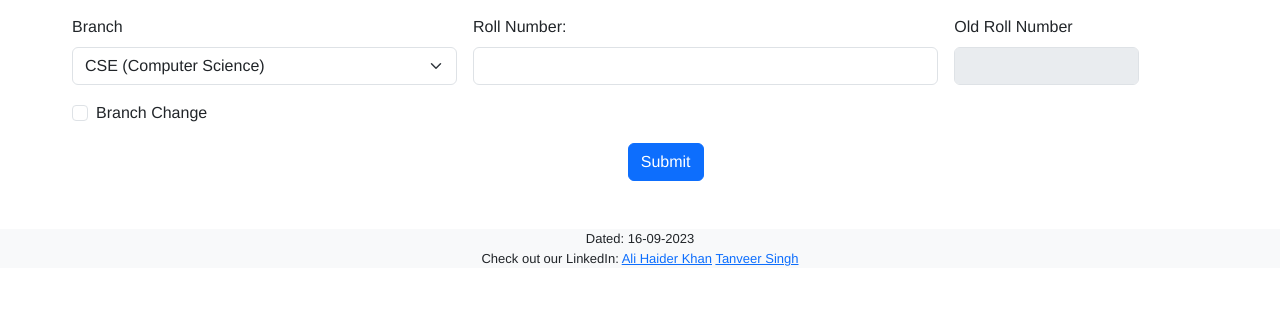
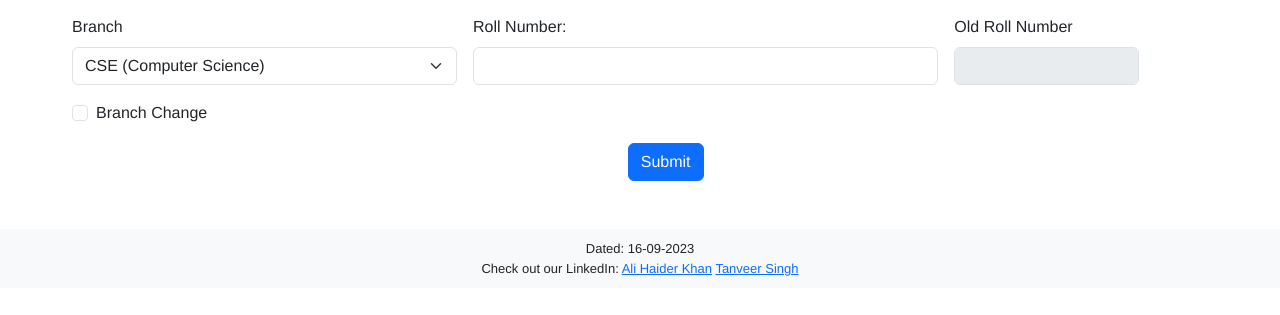
Before and after one commit to ahkhaider-10/UcoeResults, a plain HTML site: page index.html in a window 1280 px wide. Shown: the part 123-438 px from the top of the page. Drawn offline with nearby package versions, Linux system fonts and the light colour scheme.

Commit message:
Update style.css

```diff
--- a/style.css
+++ b/style.css
@@ -25,7 +25,15 @@ table {
 
 th,
 td {
-    border: 2px solid black;
+    border: 2px solid gray;
     padding: 4px;
     text-align: center;
 }
+
+footer {
+    background-color: #f8f9fa;
+    font-size: small;
+    margin-top: auto !important;
+    padding: 10px 0 !important;
+    text-align: center;
+}
```
